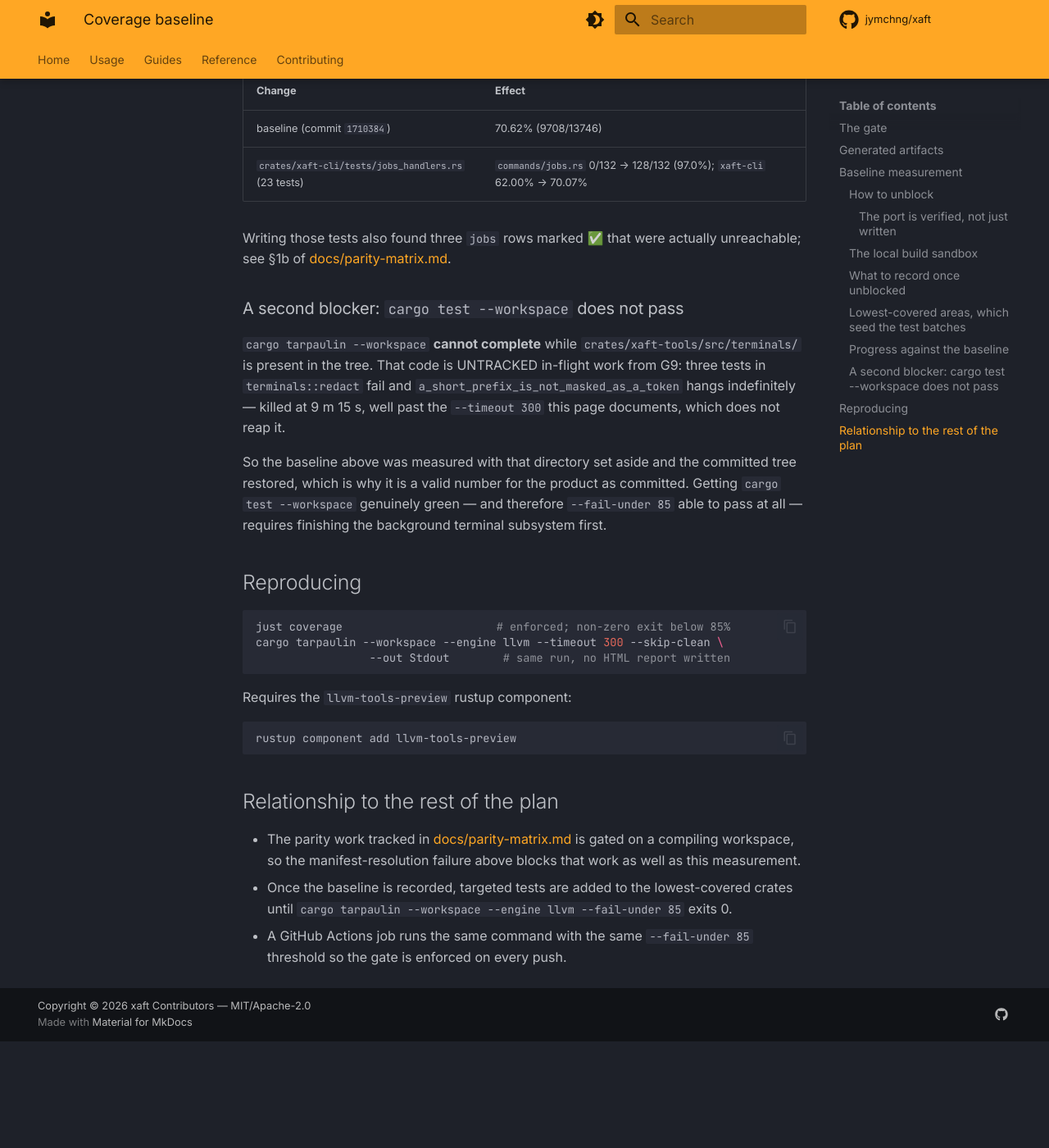
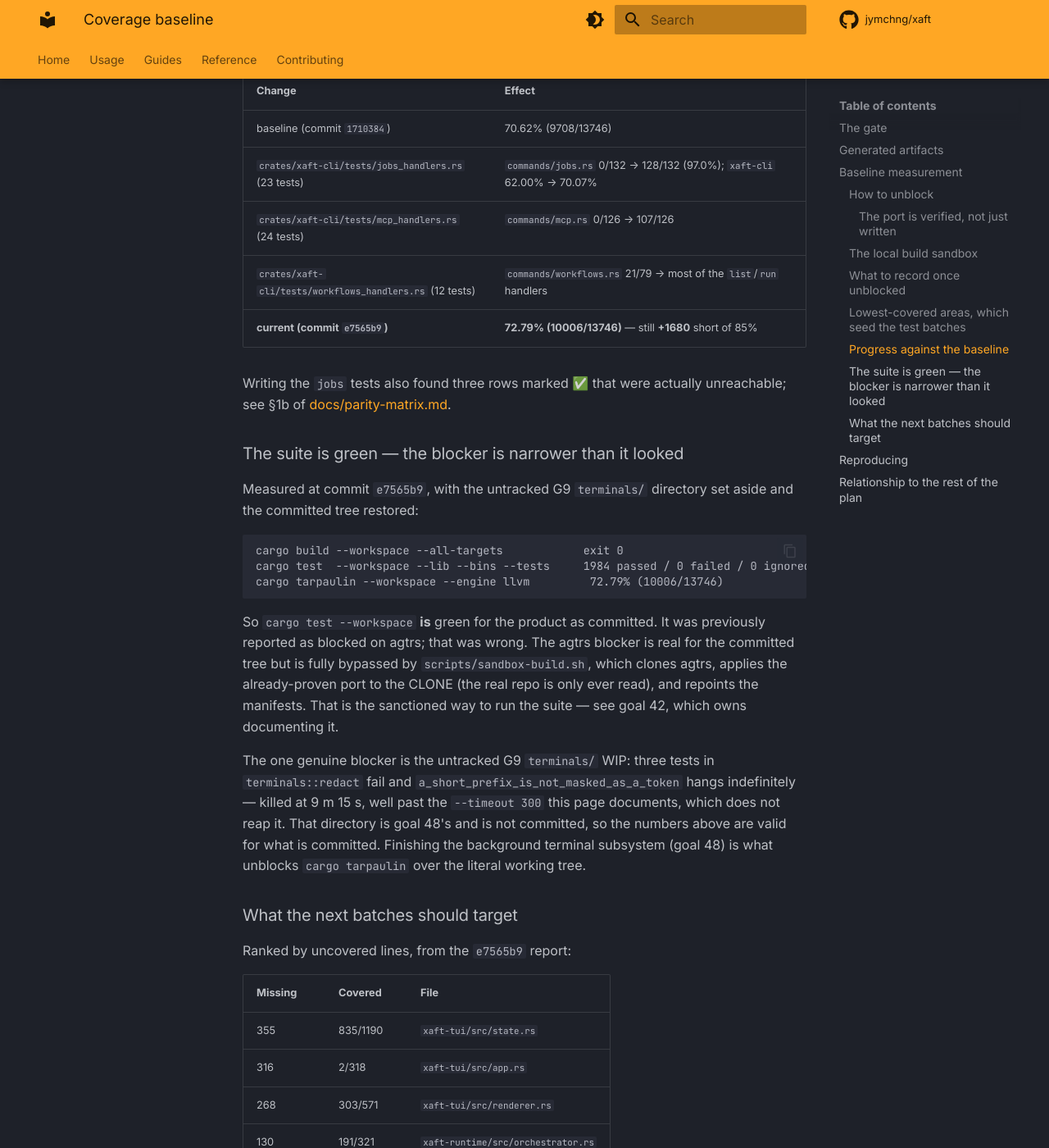
Before and after one commit to jymchng/xaft, an MkDocs documentation site: the page built from docs/coverage-baseline.md, in a window 1280 px wide and 1400 px high, scrolled down 7123 px. Shown: the whole window at 82% size. Built offline with MkDocs 1.6.1 and Material for MkDocs 9.7.7, drawn with Linux system fonts in a browser that asks for light colours; comment, search, counter and statistics services are not loaded; before the commit the page ends 8393 px from its top, so only the background shows below that; some of the changed text lies outside the part shown.

Commit message:
G11: record the measured coverage and correct a wrong blocker claim
Updates docs/coverage-baseline.md with the numbers actually measured this
pass, and removes a claim that turned out to be false.

THE CORRECTION: the previous revision said "`cargo test --workspace` does not
pass" and framed the G9 terminals WIP as the blocker. That was only half
true, and the half that was wrong mattered. Measured at e7565b9:

  cargo build --workspace --all-targets          exit 0
  cargo test  --workspace --lib --bins --tests   1984 passed / 0 failed
  cargo tarpaulin --workspace --engine llvm       72.79% (10006/13746)

The suite IS green for the product as committed. What is actually blocking is
only the untracked G9 terminals/ directory. The agtrs manifest failure is
real for the committed tree but is fully bypassed by scripts/sandbox-build.sh,
which ports a CLONE and never writes to the real agtrs repo — so "the suite
cannot be run at all" was an overstatement that would have made a later pass
give up on coverage work.

Progress is now 70.62% -> 72.79% across three batches. The remaining ~1680
lines are ranked in the doc, and xaft-tui holds 1991 of the 3740 uncovered
lines — app.rs at 2/318 is effectively untested and is the obvious next
target.

Also applies rustfmt to the two CLI test files (pure reflow, no logic
change).

````diff
--- a/docs/coverage-baseline.md
+++ b/docs/coverage-baseline.md
@@ -271,24 +271,57 @@ Worst individual files by missing lines:
 | --- | --- |
 | baseline (commit `1710384`) | 70.62% (9708/13746) |
 | `crates/xaft-cli/tests/jobs_handlers.rs` (23 tests) | `commands/jobs.rs` 0/132 → 128/132 (97.0%); `xaft-cli` 62.00% → 70.07% |
+| `crates/xaft-cli/tests/mcp_handlers.rs` (24 tests) | `commands/mcp.rs` 0/126 → 107/126 |
+| `crates/xaft-cli/tests/workflows_handlers.rs` (12 tests) | `commands/workflows.rs` 21/79 → most of the `list`/`run` handlers |
+| **current (commit `e7565b9`)** | **72.79% (10006/13746)** — still **+1680** short of 85% |
 
-Writing those tests also found three `jobs` rows marked ✅ that were actually
+Writing the `jobs` tests also found three rows marked ✅ that were actually
 unreachable; see §1b of [docs/parity-matrix.md](parity-matrix.md).
 
-### A second blocker: `cargo test --workspace` does not pass
+### The suite is green — the blocker is narrower than it looked
 
-`cargo tarpaulin --workspace` **cannot complete** while
-`crates/xaft-tools/src/terminals/` is present in the tree. That code is
-UNTRACKED in-flight work from G9: three tests in `terminals::redact` fail and
-`a_short_prefix_is_not_masked_as_a_token` hangs indefinitely — killed at
-9 m 15 s, well past the `--timeout 300` this page documents, which does not
-reap it.
+Measured at commit `e7565b9`, with the untracked G9 `terminals/` directory set
+aside and the committed tree restored:
 
-So the baseline above was measured with that directory set aside and the
-committed tree restored, which is why it is a valid number for the product as
-committed. Getting `cargo test --workspace` genuinely green — and therefore
-`--fail-under 85` able to pass at all — requires finishing the background
-terminal subsystem first.
+```text
+cargo build --workspace --all-targets            exit 0
+cargo test  --workspace --lib --bins --tests     1984 passed / 0 failed / 0 ignored
+cargo tarpaulin --workspace --engine llvm         72.79% (10006/13746)
+```
+
+So `cargo test --workspace` **is** green for the product as committed. It was
+previously reported as blocked on agtrs; that was wrong. The agtrs blocker is
+real for the committed tree but is fully bypassed by
+`scripts/sandbox-build.sh`, which clones agtrs, applies the already-proven port
+to the CLONE (the real repo is only ever read), and repoints the manifests.
+That is the sanctioned way to run the suite — see goal 42, which owns
+documenting it.
+
+The one genuine blocker is the untracked G9 `terminals/` WIP: three tests in
+`terminals::redact` fail and `a_short_prefix_is_not_masked_as_a_token` hangs
+indefinitely — killed at 9 m 15 s, well past the `--timeout 300` this page
+documents, which does not reap it. That directory is goal 48's and is not
+committed, so the numbers above are valid for what is committed. Finishing the
+background terminal subsystem (goal 48) is what unblocks `cargo tarpaulin`
+over the literal working tree.
+
+### What the next batches should target
+
+Ranked by uncovered lines, from the `e7565b9` report:
+
+| Missing | Covered | File |
+| --- | --- | --- |
+| 355 | 835/1190 | `xaft-tui/src/state.rs` |
+| 316 | 2/318 | `xaft-tui/src/app.rs` |
+| 268 | 303/571 | `xaft-tui/src/renderer.rs` |
+| 130 | 191/321 | `xaft-runtime/src/orchestrator.rs` |
+| 118 | 232/350 | `xaft-tui/src/approval.rs` |
+| 102 | 460/562 | `xaft-tui/src/menu/config_menu.rs` |
+| 99 | 27/126 | `xaft-runtime/src/runtime.rs` |
+| 68 | 56/124 | `xaft-tools/src/fs/tree.rs` |
+
+`xaft-tui` alone holds 1991 of the 3740 uncovered lines, so the target is
+overwhelmingly the TUI: `app.rs` is essentially untested (2/318).
 
 ## Reproducing
 
````
Also changed, not shown: 2 other files.
